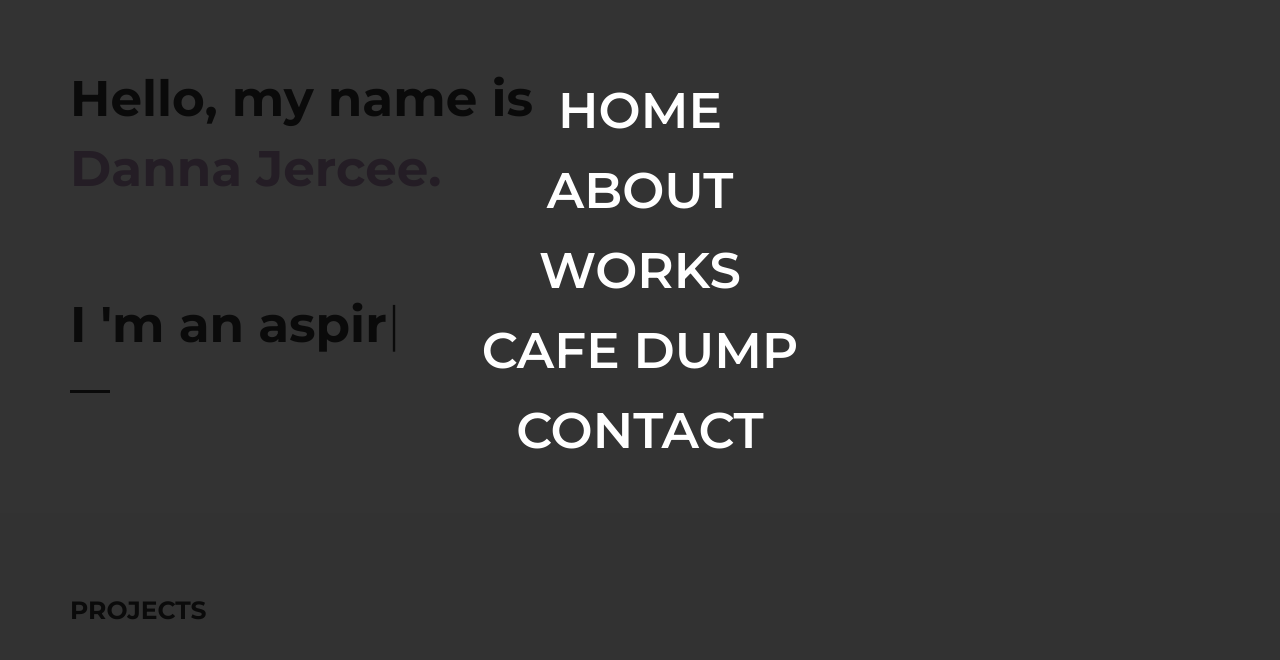
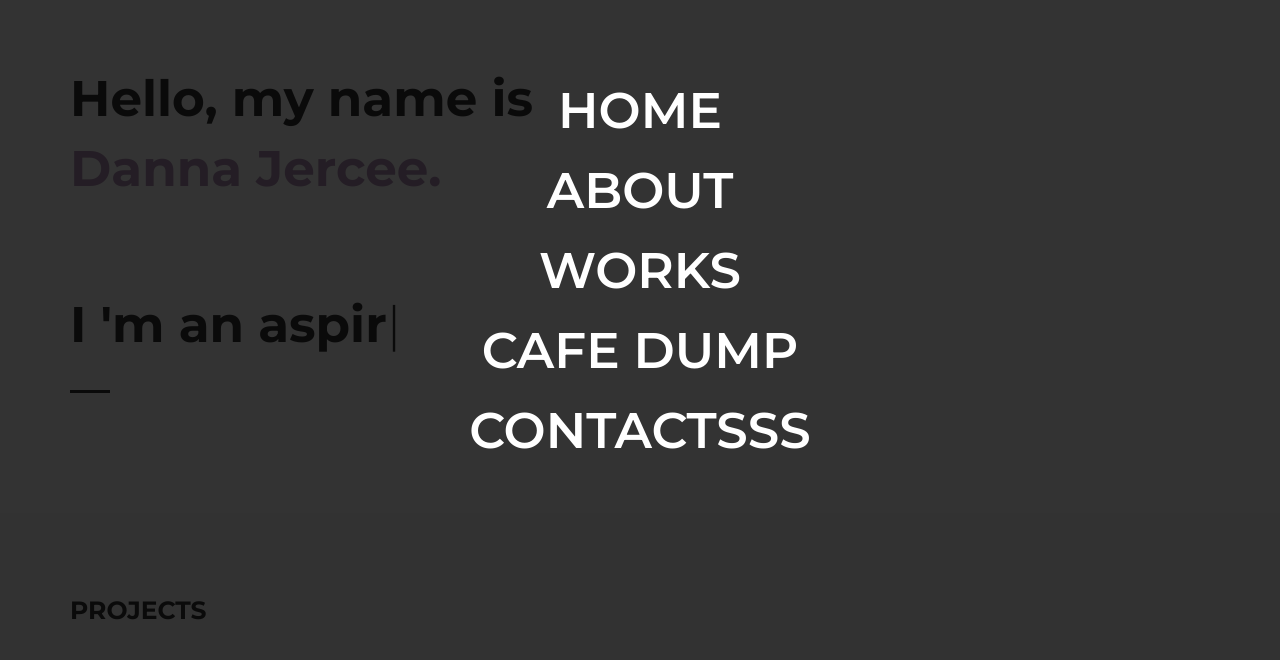
Before and after one commit to dannajercee/dannajercee.github.io, a plain HTML site: page index.html in a window 1280 px wide. Both pictures are taken after a click on the element 1235 px from the left and 62 px from the top of the page. Shown: the part 126-786 px from the top of the page. Drawn offline with nearby package versions, Linux system fonts and the light colour scheme.

Commit message:
Update index.html

```diff
--- a/index.html
+++ b/index.html
@@ -50,7 +50,7 @@
 							</li>
 							<li><a href="blog.html"> Cafe Dump</a>
 							</li>
-							<li><a href="contact.html">Contact</a>
+							<li><a href="contact.html">Contactsss</a>
 							</li>
 						</ul><!--  -->
 
```
